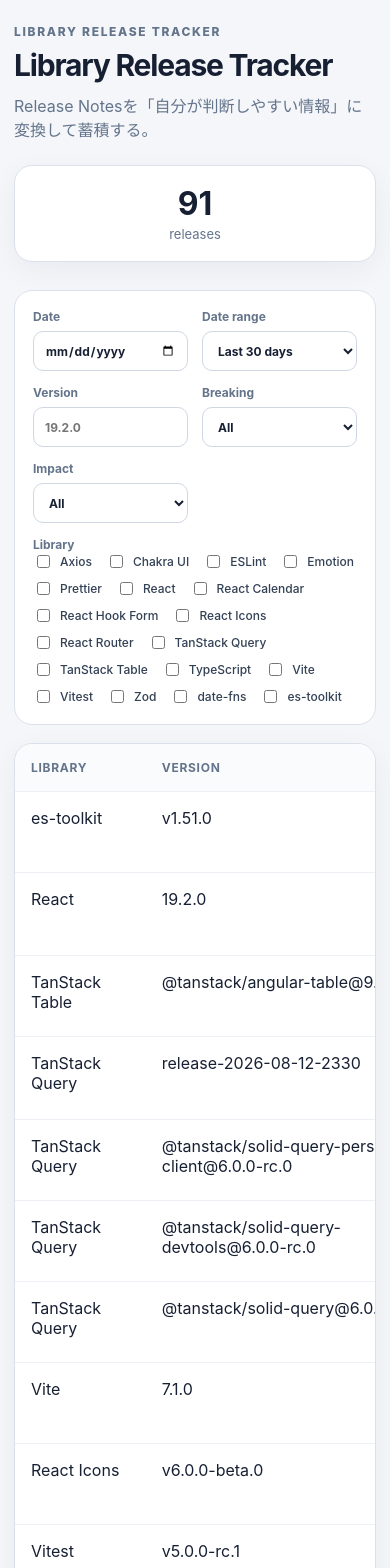
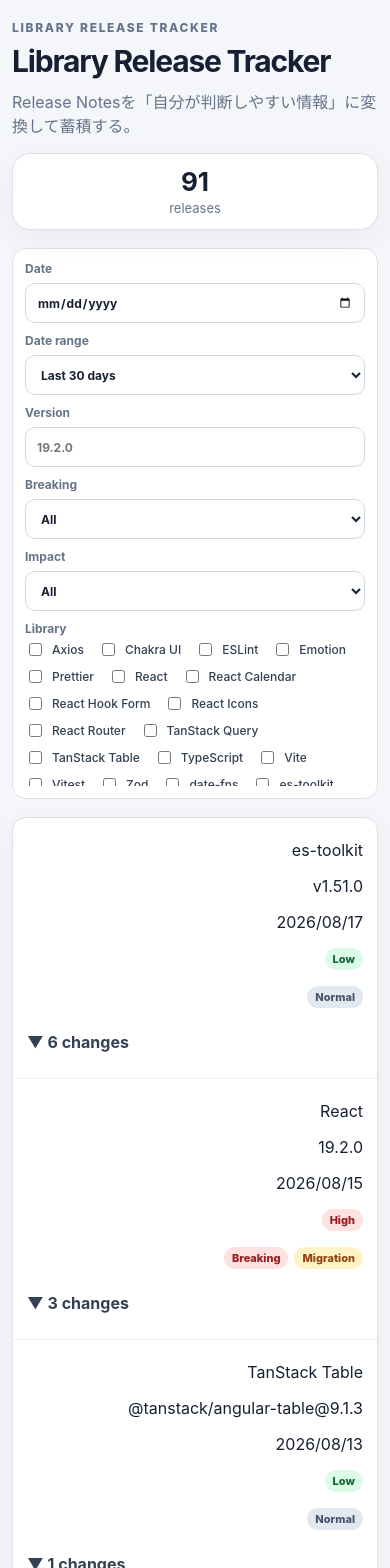
Before and after one commit to haruki33/library-update-checker, a React (Vite) app: page / in a window 390 px wide. Shown: the top 1568 px of the page. Built offline with nearby package versions, Linux system fonts and the light colour scheme.

Commit message:
feat: make release list responsive on mobile

```diff
--- a/src/styles.css
+++ b/src/styles.css
@@ -5,12 +5,10 @@
   font-synthesis: none;
   text-rendering: optimizeLegibility;
 }
-
 * { box-sizing: border-box; }
 body { margin: 0; min-width: 320px; }
 button, input, select { font: inherit; }
 a { color: inherit; }
-
 .app-shell { max-width: 1440px; margin: 0 auto; padding: 40px 28px 64px; }
 .hero { display: flex; align-items: flex-end; justify-content: space-between; gap: 24px; margin-bottom: 28px; }
 .eyebrow { margin: 0 0 8px; color: #64748b; font-size: 12px; font-weight: 800; letter-spacing: .14em; }
@@ -19,18 +17,17 @@
 .summary-card { min-width: 130px; padding: 18px 22px; border: 1px solid #dbe1ea; border-radius: 18px; background: white; text-align: center; box-shadow: 0 8px 30px rgba(15, 23, 42, .05); }
 .summary-card strong { display: block; font-size: 32px; }
 .summary-card span { color: #64748b; font-size: 13px; }
-
-.filters { display: grid; grid-template-columns: repeat(4, minmax(140px, 1fr)); gap: 14px; margin-bottom: 18px; padding: 18px; border: 1px solid #dbe1ea; border-radius: 18px; background: white; }
+.filters { display: grid; grid-template-columns: repeat(5, minmax(120px, 1fr)); gap: 14px; margin-bottom: 18px; padding: 18px; border: 1px solid #dbe1ea; border-radius: 18px; background: white; }
 .filters label, .library-filter > span { display: flex; flex-direction: column; gap: 7px; color: #64748b; font-size: 12px; font-weight: 700; }
 select, input { width: 100%; min-height: 40px; border: 1px solid #cfd7e3; border-radius: 10px; background: white; color: #172033; padding: 0 11px; outline: none; }
 select:focus, input:focus { border-color: #64748b; }
+select:disabled { background: #f1f5f9; color: #94a3b8; }
 .library-filter { grid-column: 1 / -1; }
 .library-options { display: flex; flex-wrap: wrap; gap: 8px 14px; }
 .checkbox { flex-direction: row !important; align-items: center; font-weight: 500 !important; color: #334155 !important; }
 .checkbox input { width: auto; min-height: auto; }
-
 .release-list { overflow-x: auto; border: 1px solid #dbe1ea; border-radius: 18px; background: white; box-shadow: 0 8px 30px rgba(15, 23, 42, .05); }
-table { width: 100%; border-collapse: collapse; min-width: 900px; }
+table { width: 100%; border-collapse: collapse; }
 th, td { padding: 16px; border-bottom: 1px solid #edf0f5; text-align: left; vertical-align: top; }
 th { color: #64748b; font-size: 12px; text-transform: uppercase; letter-spacing: .06em; background: #fafbfc; }
 tbody tr:last-child td { border-bottom: 0; }
@@ -45,8 +42,7 @@
 .impact-low { color: #166534; background: #dcfce7; }
 .expand-button { border: 0; background: transparent; color: #334155; font-weight: 750; cursor: pointer; padding: 4px 0; }
 .expand-button:hover { color: #0f172a; text-decoration: underline; }
-
-.details { min-width: 720px; margin-top: 16px; padding: 20px; border: 1px solid #dbe1ea; border-radius: 14px; background: white; }
+.details { min-width: 0; margin-top: 16px; padding: 20px; border: 1px solid #dbe1ea; border-radius: 14px; background: white; }
 .detail-heading { display: flex; justify-content: space-between; gap: 20px; align-items: flex-start; }
 .detail-heading h2 { margin: 0; font-size: 21px; }
 .detail-heading p { margin: 7px 0 0; color: #64748b; }
@@ -63,9 +59,27 @@
 .error { color: #991b1b; }
 
 @media (max-width: 760px) {
-  .app-shell { padding: 24px 14px 40px; }
-  .hero { align-items: flex-start; flex-direction: column; }
-  .summary-card { width: 100%; }
-  .filters { grid-template-columns: 1fr 1fr; }
-  .details { min-width: 620px; }
+  .app-shell { padding: 20px 12px 32px; }
+  .hero { align-items: stretch; flex-direction: column; gap: 16px; margin-bottom: 18px; }
+  h1 { font-size: 30px; }
+  .summary-card { width: 100%; min-width: 0; padding: 12px 16px; }
+  .summary-card strong { font-size: 26px; }
+  .filters { grid-template-columns: 1fr; gap: 10px; padding: 12px; border-radius: 14px; }
+  .library-filter { grid-column: auto; }
+  .library-options { max-height: 150px; overflow-y: auto; padding: 4px 0; }
+  .release-list { overflow-x: visible; border-radius: 14px; }
+  table, tbody, tr, td { display: block; width: 100%; }
+  table { min-width: 0; }
+  thead { display: none; }
+  tbody tr { padding: 14px; border-bottom: 1px solid #edf0f5; }
+  tbody tr:last-child { border-bottom: 0; }
+  td { display: flex; justify-content: space-between; gap: 12px; padding: 8px 0; border: 0; }
+  td::before { content: attr(data-label); flex: 0 0 72px; color: #64748b; font-size: 11px; font-weight: 800; text-transform: uppercase; }
+  td:last-child { display: block; padding-top: 12px; }
+  td:last-child::before { display: none; }
+  .details { margin-top: 12px; padding: 14px; }
+  .detail-heading { flex-direction: column; gap: 10px; }
+  .detail-heading h2 { font-size: 18px; }
+  .change-item summary { align-items: flex-start; flex-direction: column; gap: 8px; }
+  .change-meta { width: 100%; }
 }
```
